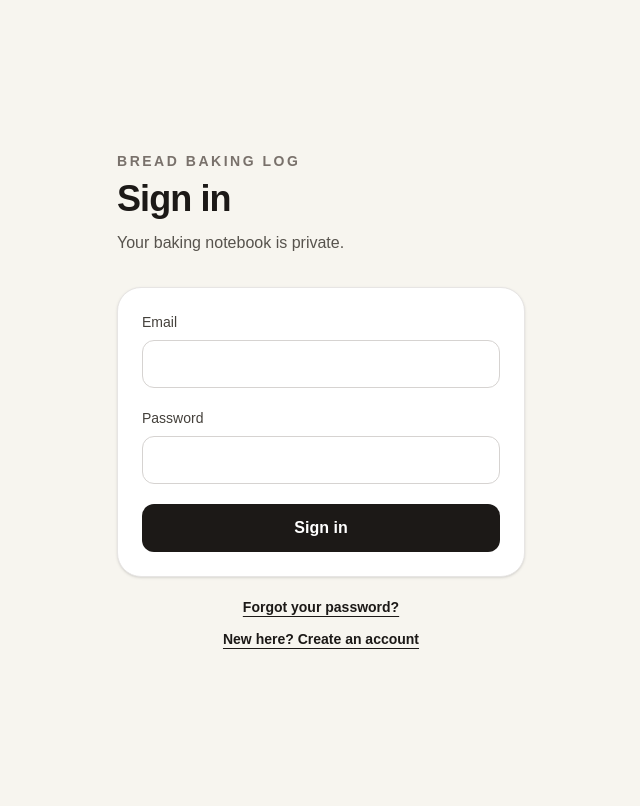
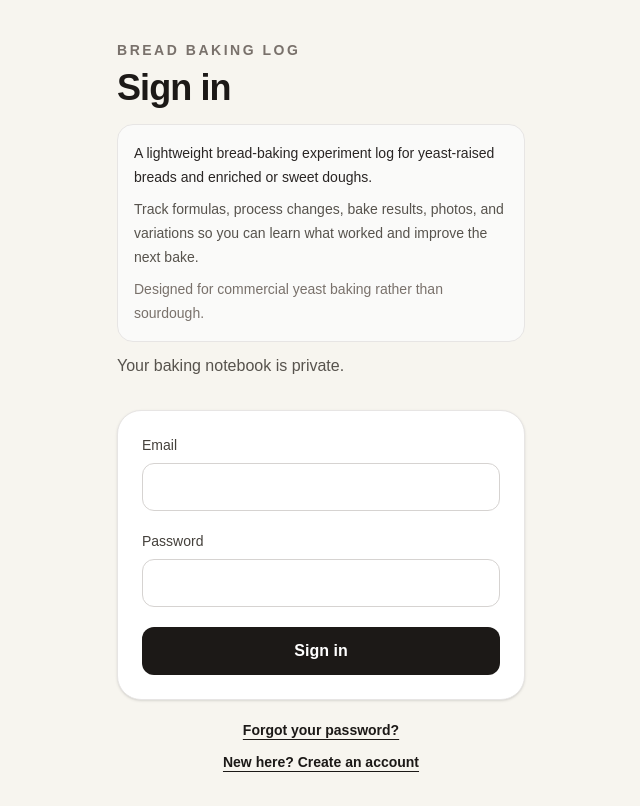
Before and after one commit to moejurray/bread-baking-log, a Next.js app: page /login in a window 1280 px wide. Shown: the top 806 px of the page, without its empty margins (319-959 px from the left). Built offline with nearby package versions, Linux system fonts and the light colour scheme.

Commit message:
Add product introduction to auth screens

```diff
--- a/app/login/page.tsx
+++ b/app/login/page.tsx
@@ -16,6 +16,13 @@ export default async function LoginPage({
         <h1 className="text-4xl font-semibold tracking-tight text-stone-900">
           {forgotMode ? "Reset password" : signupMode ? "Create account" : "Sign in"}
         </h1>
+        {!forgotMode ? (
+          <div className="mt-4 rounded-2xl border border-stone-200 bg-stone-50 p-4 text-sm leading-6 text-stone-600">
+            <p className="font-medium text-stone-800">A lightweight bread-baking experiment log for yeast-raised breads and enriched or sweet doughs.</p>
+            <p className="mt-2">Track formulas, process changes, bake results, photos, and variations so you can learn what worked and improve the next bake.</p>
+            <p className="mt-2 text-stone-500">Designed for commercial yeast baking rather than sourdough.</p>
+          </div>
+        ) : null}
         <p className="mt-3 leading-6 text-stone-600">
           {forgotMode
             ? "Enter your email and we’ll send you a reset link."
```
